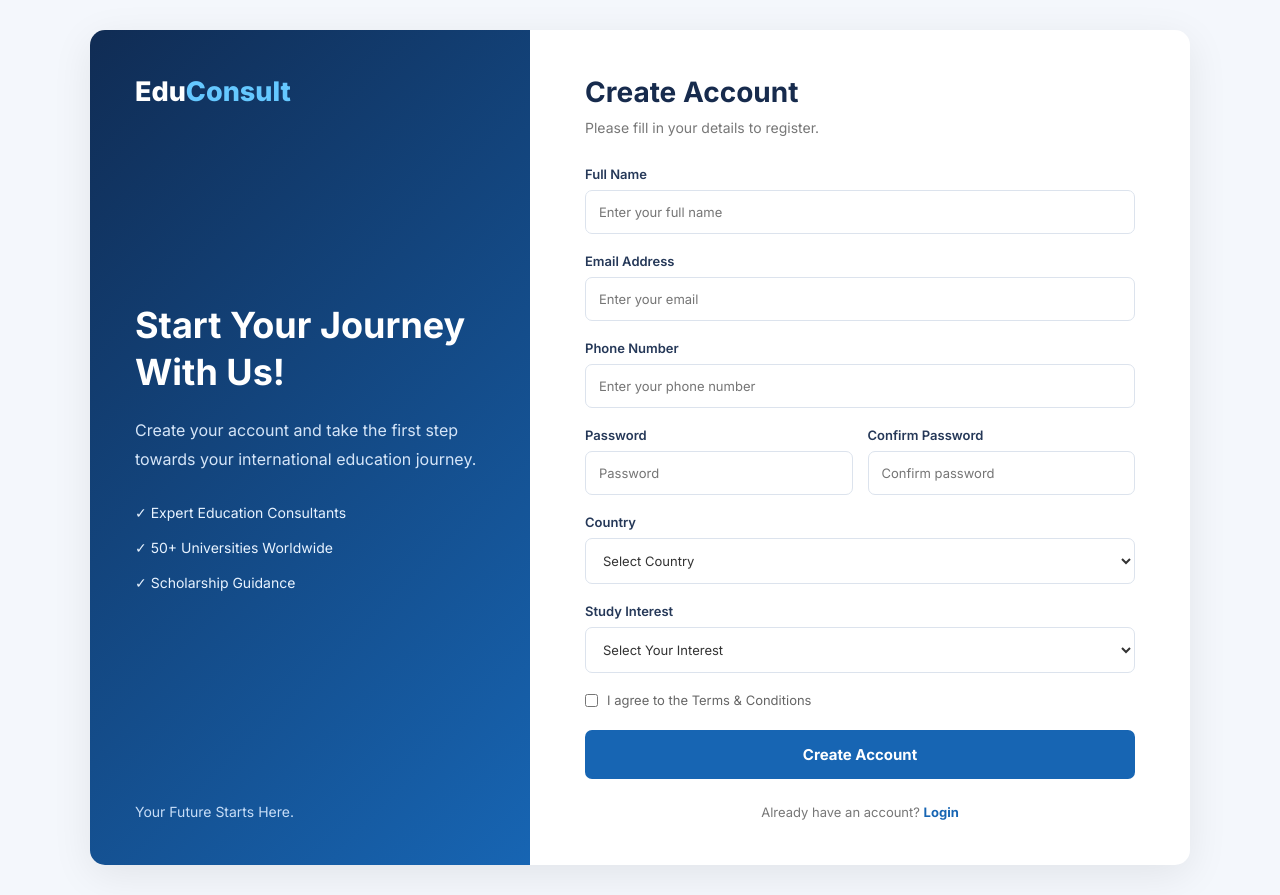
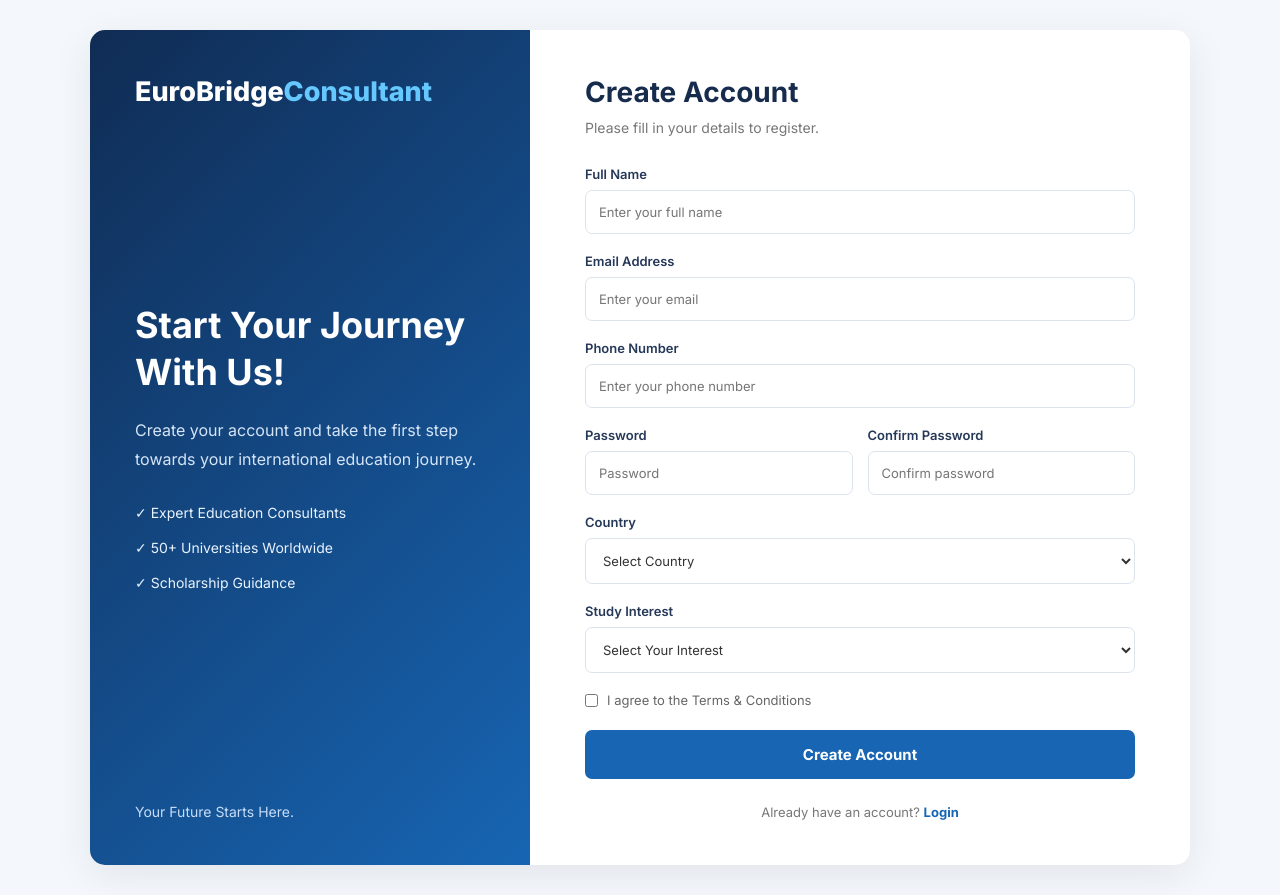
Before and after one commit to Imadahmadvu/consultancy, a plain HTML site: page frontend/Register.html in a window 1280 px wide. Drawn offline with Linux system fonts and the light colour scheme.

Commit message:
Register page name updated

```diff
--- a/frontend/Register.html
+++ b/frontend/Register.html
@@ -17,7 +17,7 @@
         <!-- Left Section -->
         <div class="register-left">
 
-            <div class="logo">Edu<span>Consult</span></div>
+            <div class="logo">EuroBridge<span>Consultant</span></div>
 
             <div class="left-content">
                 <h1>Start Your Journey With Us!</h1>
```
